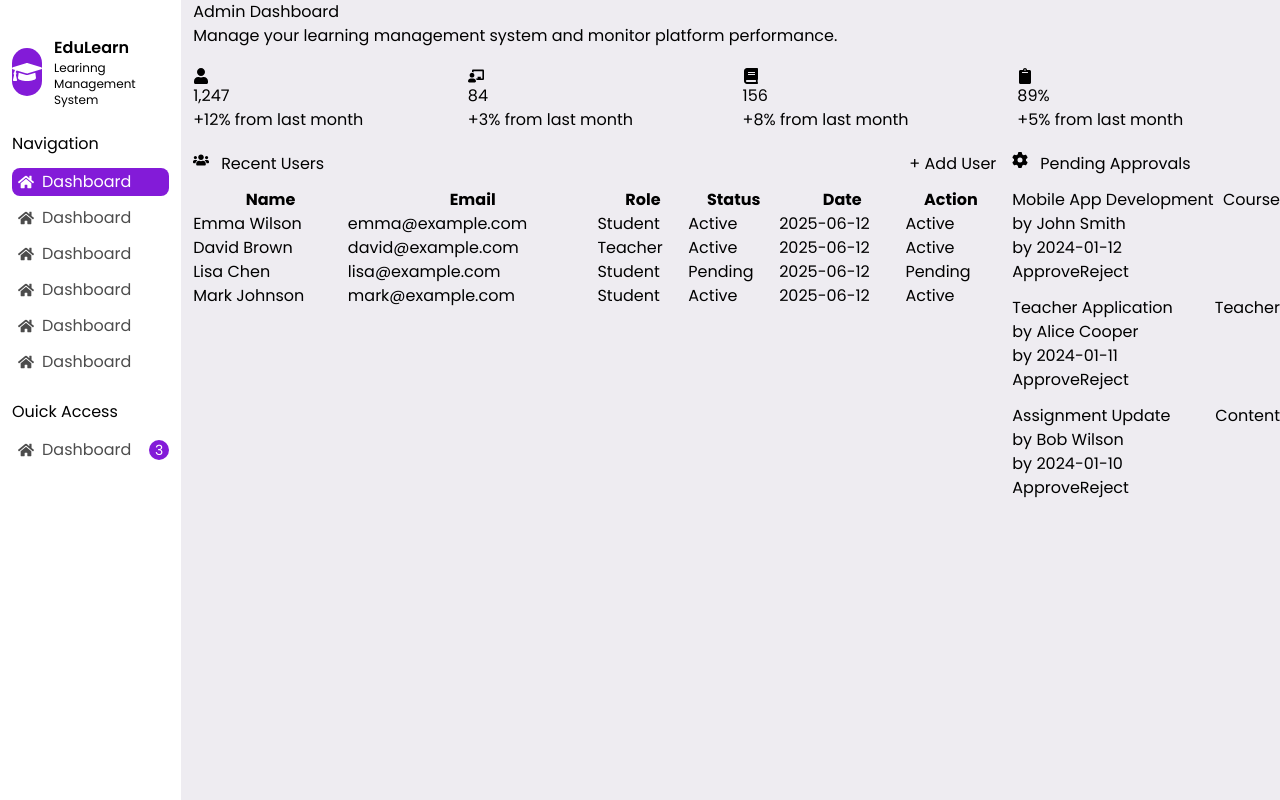
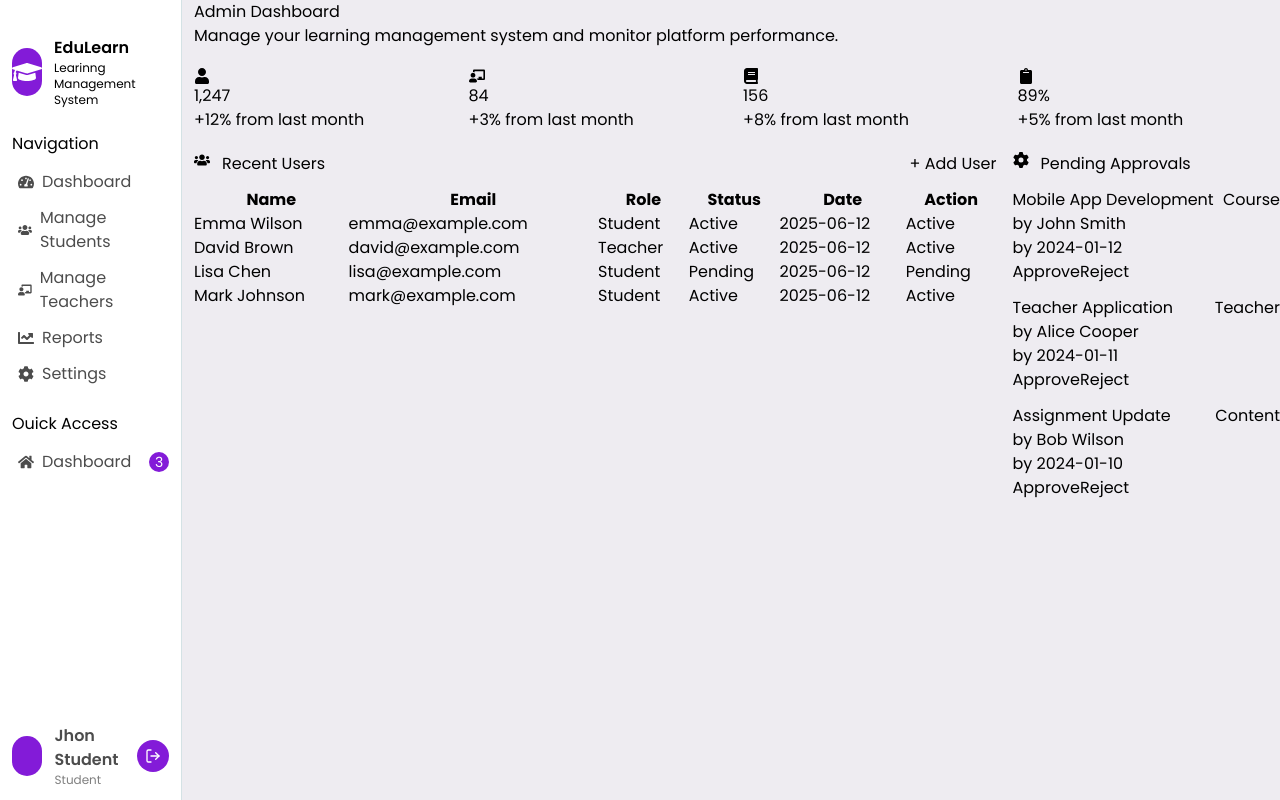
Before and after one commit to absabur/EduLearn, a React (Vite) app: page /dashboard in a window 1280 px wide. Built offline with nearby package versions, Linux system fonts and the light colour scheme; sample sign-in values are in the browser's storage.

Commit message:
side bar data dynamic okk

```diff
--- /dev/null
+++ b/src/assets/sidebarData.js
@@ -0,0 +1,45 @@
+import {
+  FaTachometerAlt,
+  FaBookOpen,
+  FaClipboardList,
+  FaGraduationCap,
+  FaCalendarAlt,
+  FaEnvelope,
+  FaUsers,
+  FaChalkboardTeacher,
+  FaCog,
+  FaChartLine
+} from "react-icons/fa";
+
+export const sidebarData = [
+  {
+    role: "student",
+    menus: [
+      { title: "Dashboard", path: "/dashboard", icon: FaTachometerAlt },
+      { title: "My Courses", path: "/my-courses", icon: FaBookOpen },
+      { title: "Assignments", path: "/assignments", icon: FaClipboardList },
+      { title: "Grades", path: "/grades", icon: FaGraduationCap },
+      { title: "Calendar", path: "/calendar", icon: FaCalendarAlt },
+      { title: "Messages", path: "/messages", icon: FaEnvelope },
+    ],
+  },
+  {
+    role: "teacher",
+    menus: [
+      { title: "Dashboard", path: "/dashboard", icon: FaTachometerAlt },
+      { title: "My Classes", path: "/my-classes", icon: FaChalkboardTeacher },
+      { title: "Assignments", path: "/assignments", icon: FaClipboardList },
+      { title: "Messages", path: "/messages", icon: FaEnvelope },
+    ],
+  },
+  {
+    role: "admin",
+    menus: [
+      { title: "Dashboard", path: "/dashboard", icon: FaTachometerAlt },
+      { title: "Manage Students", path: "/manage-students", icon: FaUsers },
+      { title: "Manage Teachers", path: "/manage-teachers", icon: FaChalkboardTeacher },
+      { title: "Reports", path: "/reports", icon: FaChartLine },
+      { title: "Settings", path: "/settings", icon: FaCog },
+    ],
+  },
+];
--- a/src/components/dashbroad/SideBar.jsx
+++ b/src/components/dashbroad/SideBar.jsx
@@ -1,10 +1,23 @@
-import React from "react";
 import { FaGraduationCap, FaHome } from "react-icons/fa";
-import { Link } from "react-router";
+import { LuLogOut } from "react-icons/lu";
+import { useDispatch } from "react-redux";
+import { Link, useNavigate } from "react-router";
+import { logout } from "../../reduxToolkit/auth/authSlice";
+import { sidebarData } from "../../assets/sidebarData";
 
-const SideBar = () => {
+const SideBar = ({ role }) => {
+  const navigate = useNavigate();
+  const dispatch = useDispatch();
+
+  const handleLogout = () => {
+    dispatch(logout());
+    navigate("/login");
+  };
+
+  const menus = sidebarData.find((item) => item.role === role)?.menus || [];
+
   return (
-    <div className="h-dvh p-3">
+    <div className="h-dvh p-3 relative">
       <div className="flex items-center gap-3 my-6">
         <div className="bg-secondary text-white w-12 h-12 flex items-center justify-center rounded-2xl text-3xl">
           <FaGraduationCap />
@@ -16,47 +29,26 @@ const SideBar = () => {
       </div>
       <p>Navigation</p>
       <div className="flex flex-col gap-2 mt-3">
-        <Link
-          to={"#"}
-          className="flex gap-2 items-center text-white bg-secondary px-1.5 py-0.5 rounded-lg"
-        >
-          <FaHome /> <p>Dashboard</p>
-        </Link>
-        <Link
-          to={"#"}
-          className="flex gap-2 items-center text-primary-text/70 px-1.5 py-0.5"
-        >
-          <FaHome /> <p>Dashboard</p>
-        </Link>
-        <Link
-          to={"#"}
-          className="flex gap-2 items-center text-primary-text/70 px-1.5 py-0.5"
-        >
-          <FaHome /> <p>Dashboard</p>
-        </Link>
-        <Link
-          to={"#"}
-          className="flex gap-2 items-center text-primary-text/70 px-1.5 py-0.5"
-        >
-          <FaHome /> <p>Dashboard</p>
-        </Link>
-        <Link
-          to={"#"}
-          className="flex gap-2 items-center text-primary-text/70 px-1.5 py-0.5"
-        >
-          <FaHome /> <p>Dashboard</p>
-        </Link>
-        <Link
-          to={"#"}
-          className="flex gap-2 items-center text-primary-text/70 px-1.5 py-0.5"
-        >
-          <FaHome /> <p>Dashboard</p>
-        </Link>
+        {menus.map((menu, index) => {
+          const Icon = menu.icon;
+          return (
+            <Link
+              to={"#"}
+              key={index}
+              className="flex gap-2 items-center text-primary-text/70 px-1.5 py-0.5"
+            >
+              <Icon /> <p>{menu.title}</p>
+            </Link>
+          );
+        })}
       </div>
       <div className="mt-6">
         <p>Ouick Access</p>
         <div className="flex flex-col gap-2 mt-3 ">
-          <Link to={"3"} className="flex justify-between items-center text-primary-text/70">
+          <Link
+            to={"3"}
+            className="flex justify-between items-center text-primary-text/70"
+          >
             {" "}
             <div className="flex gap-2 items-center px-1.5 py-0.5 rounded-lg">
               <FaHome /> <p>Dashboard</p>
@@ -67,6 +59,26 @@ const SideBar = () => {
           </Link>
         </div>
       </div>
+
+      <div className="flex justify-between items-center absolute bottom-0 w-full left-0 p-3">
+        <div className="flex items-center gap-3 ">
+          <div className="w-10 h-10 rounded-full bg-secondary"></div>
+          <div>
+            <p className="text-primary-text/70 text-md font-semibold">
+              Jhon Student
+            </p>
+            <p className="text-xs text-primary-text/50">Student</p>
+          </div>
+        </div>
+        <div>
+          <button
+            onClick={handleLogout}
+            className="bg-secondary p-2 text-white rounded-full"
+          >
+            <LuLogOut />
+          </button>
+        </div>
+      </div>
     </div>
   );
 };
--- a/src/pages/Dashboard.jsx
+++ b/src/pages/Dashboard.jsx
@@ -9,23 +9,15 @@ import TeacherDashboard from "../components/TeacherDashboard";
 import { fetchDashboard } from "../reduxToolkit/dashboard/dashboardThunk";
 import SideBar from "../components/dashbroad/SideBar";
 import { MdMenu } from "react-icons/md";
-import { BiCross } from "react-icons/bi";
-import { CgCross } from "react-icons/cg";
 import { GiTireIronCross } from "react-icons/gi";
 
 export default function Dashboard({ user }) {
   const { items, loading } = useSelector((state) => state.dashboard);
   const dispatch = useDispatch();
-  const navigate = useNavigate();
 
   useEffect(() => {
     dispatch(fetchDashboard(user?.role));
   }, [user]);
-
-  const handleLogout = () => {
-    dispatch(logout());
-    navigate("/login");
-  };
 
   const [sidebarOpen, setSidebarOpen] = useState(false);
 
@@ -34,9 +26,9 @@ export default function Dashboard({ user }) {
       <div
         className={`${
           sidebarOpen ? "left-0" : "-left-[269px]"
-        } fixed md:static  md:flex-3 lg:flex-1 bg-primary transition-all duration-300 `}
+        } fixed md:static  md:flex-3 lg:flex-1 bg-primary border-r border-secondary-text/50  transition-all duration-300 `}
       >
-        <SideBar />
+        <SideBar role={user.role} />
         <button
           onClick={() => setSidebarOpen(!sidebarOpen)}
           className="md:hidden p-2 text-2xl m-2 fixed top-0 right-0"
@@ -44,29 +36,11 @@ export default function Dashboard({ user }) {
           {sidebarOpen ? <GiTireIronCross /> : <MdMenu />}
         </button>
       </div>
-
-      {/* side bar for mobail device */}
-
-      {/* <div>
-        <button
-          onClick={() => setSidebarOpen(!sidebarOpen)}
-          className="md:hidden p-2  text-2xl bg-primary text-white rounded"
-        >
-          <MdMenu />
-        </button>
-      </div> */}
-
       <div className="w-full md:flex-5 lg:flex-6">
         {items?.role == "student" && <StudentDashboard data={items} />}
         {items?.role == "admin" && <AdminDashboard data={items} />}
         {items?.role == "teacher" && <TeacherDashboard data={items} />}
       </div>
-      {/* <button
-        onClick={handleLogout}
-        className="bg-red-500 text-white px-4 py-2 rounded mt-4"
-      >
-        Logout
-      </button> */}
     </div>
   );
 }
```
